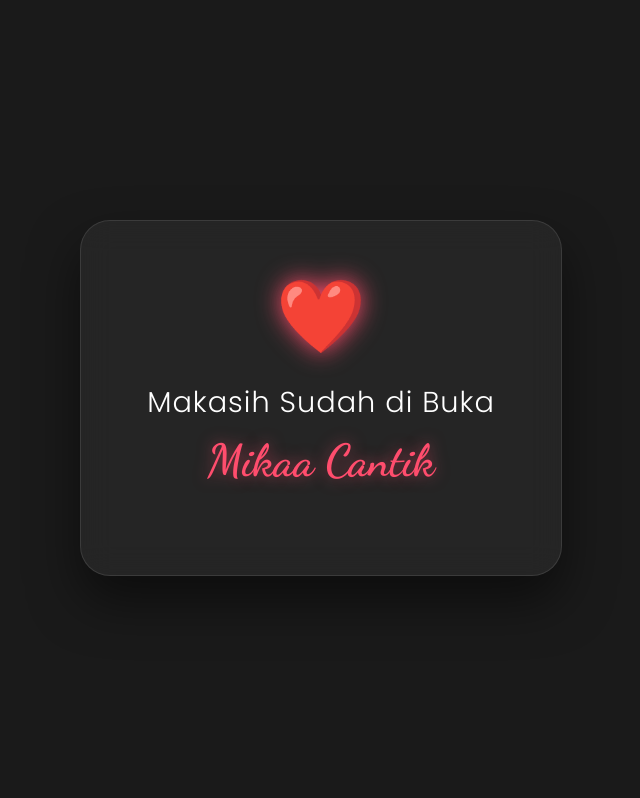
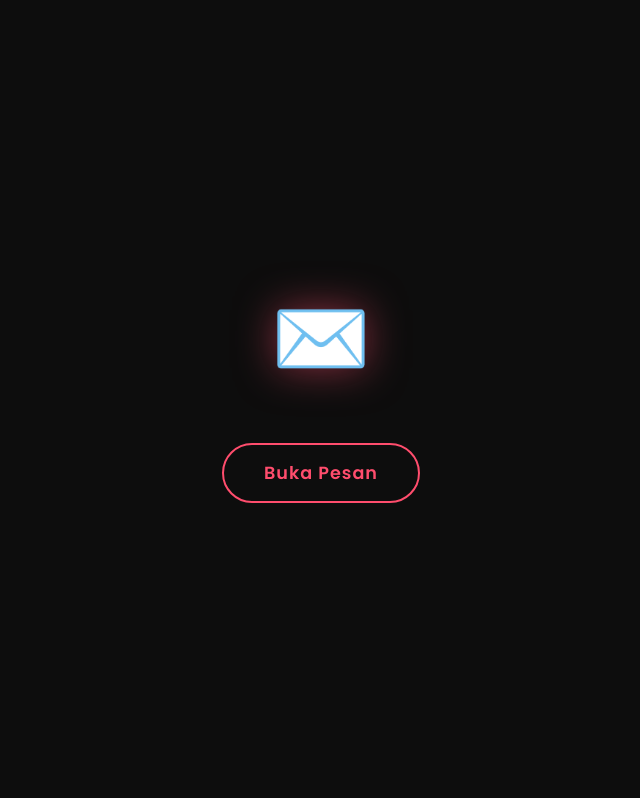
Before and after one commit to fadlys0513-boop/index.html, a plain HTML site: page index.html in a window 1280 px wide. Shown: the part 2-800 px from the top of the page, without its empty margins (319-959 px from the left). Drawn offline with Linux system fonts and the light colour scheme.

Commit message:
index.html

```diff
--- a/index.html
+++ b/index.html
@@ -2,147 +2,239 @@
 <html lang="id">
 <head>
     <meta charset="UTF-8">
-    <meta name="viewport" content="width=device-width, initial-scale=1.0">
-    <title>Untuk Mikaa Cantik</title>
-    <!-- Menggunakan font estetik dari Google Fonts -->
-    <link href="https://fonts.googleapis.com/css2?family=Dancing+Script:wght@700&family=Poppins:wght@300;600&display=swap" rel="stylesheet">
+    <meta name="viewport" content="width=device-width, initial-scale=1.0, maximum-scale=1.0, user-scalable=no">
+    <title>Special for Mikaa Cantik</title>
+    <!-- Font Estetik -->
+    <link href="https://fonts.googleapis.com/css2?family=Caveat:wght@700&family=Poppins:wght@300;400;600&display=swap" rel="stylesheet">
     <style>
         :root {
-            --primary: #ff4d6d;
-            --secondary: #ff85a1;
-            --bg: #1a1a1a;
+            --bg-color: #0d0d0d;
+            --card-bg: rgba(255, 255, 255, 0.05);
+            --text-color: #ffffff;
+            --accent-color: #ff4d6d; /* Merah Muda Romantis */
+            --sub-text: #cccccc;
+        }
+
+        * {
+            margin: 0; padding: 0; box-sizing: border-box;
+            -webkit-tap-highlight-color: transparent;
         }
 
         body, html {
-            margin: 0;
-            padding: 0;
-            width: 100%;
-            height: 100%;
+            width: 100%; height: 100%;
             font-family: 'Poppins', sans-serif;
-            background-color: var(--bg);
+            background-color: var(--bg-color);
             overflow: hidden;
-            display: flex;
-            justify-content: center;
-            align-items: center;
+            color: var(--text-color);
+            display: flex; justify-content: center; align-items: center;
         }
 
-        /* Background Gradient Animasi */
-        .gradient-bg {
-            position: fixed;
-            top: 0;
-            left: 0;
-            width: 100%;
-            height: 100%;
-            background: linear-gradient(45deg, #1a1a1a, #4a0e1c, #1a1a1a);
-            background-size: 400% 400%;
-            animation: gradientMove 10s ease infinite;
-            z-index: -1;
+        /* ----- Halaman Intro ----- */
+        #intro-page {
+            position: fixed; top: 0; left: 0; width: 100%; height: 100%;
+            background-color: var(--bg-color);
+            display: flex; flex-direction: column; justify-content: center; align-items: center;
+            z-index: 100;
+            transition: opacity 1s ease, visibility 1s;
         }
 
-        @keyframes gradientMove {
-            0% { background-position: 0% 50%; }
-            50% { background-position: 100% 50%; }
-            100% { background-position: 0% 50%; }
+        #intro-page.fade-out {
+            opacity: 0; visibility: hidden;
         }
 
-        /* Glassmorphism Card */
-        .card {
-            background: rgba(255, 255, 255, 0.05);
-            backdrop-filter: blur(15px);
-            -webkit-backdrop-filter: blur(15px);
-            border: 1px solid rgba(255, 255, 255, 0.1);
-            padding: 50px 40px;
-            border-radius: 30px;
-            text-align: center;
-            box-shadow: 0 25px 50px rgba(0, 0, 0, 0.5);
-            max-width: 400px;
-            width: 85%;
-            transform: translateY(30px);
-            opacity: 0;
-            animation: slideUp 1.2s ease forwards;
+        .envelope-icon {
+            font-size: 80px; color: var(--accent-color);
+            filter: drop-shadow(0 0 20px rgba(255, 77, 109, 0.5));
+            animation: float 2s infinite ease-in-out;
+            margin-bottom: 30px;
         }
 
-        @keyframes slideUp {
-            to { transform: translateY(0); opacity: 1; }
+        .open-btn {
+            background: transparent; border: 2px solid var(--accent-color);
+            color: var(--accent-color); padding: 15px 40px;
+            font-size: 1.1rem; font-weight: 600; border-radius: 50px;
+            cursor: pointer; transition: all 0.3s ease;
+            font-family: 'Poppins', sans-serif;
+            letter-spacing: 1px;
         }
 
-        .heart-main {
-            font-size: 60px;
-            filter: drop-shadow(0 0 10px var(--primary));
-            animation: beat 1s infinite alternate;
+        .open-btn:hover {
+            background: var(--accent-color); color: white;
+            box-shadow: 0 0 30px rgba(255, 77, 109, 0.6);
+            transform: scale(1.05);
+        }
+
+        /* ----- Halaman Utama ----- */
+        #main-page {
+            opacity: 0; transform: scale(0.9);
+            transition: all 1s ease 0.5s; /* Delay setelah intro fade out */
+            text-align: center; width: 90%; max-width: 400px;
+            z-index: 10;
+        }
+
+        #main-page.fade-in {
+            opacity: 1; transform: scale(1);
+        }
+
+        .heart-icon {
+            font-size: 60px; color: var(--accent-color);
+            filter: drop-shadow(0 0 15px var(--accent-color));
+            animation: beat 0.8s infinite alternate;
             margin-bottom: 20px;
         }
 
-        @keyframes beat {
-            to { transform: scale(1.2); }
+        h1.title {
+            font-size: 1.5rem; font-weight: 300;
+            margin-bottom: 10px; letter-spacing: 1px;
         }
 
-        h1 {
-            color: white;
-            font-size: 1.8rem;
-            margin-bottom: 10px;
-            font-weight: 300;
-            letter-spacing: 1px;
+        h2.name {
+            font-family: 'Caveat', cursive;
+            color: var(--accent-color); font-size: 3.5rem;
+            margin-bottom: 30px; line-height: 1;
+            text-shadow: 0 0 15px rgba(255, 77, 109, 0.4);
         }
 
-        h2 {
-            font-family: 'Dancing Script', cursive;
-            color: var(--primary);
-            font-size: 2.8rem;
-            margin-top: 0;
-            text-shadow: 0 0 15px rgba(255, 77, 109, 0.5);
+        /* Kotak Pesan Typing */
+        .message-box {
+            background: var(--card-bg);
+            backdrop-filter: blur(10px); -webkit-backdrop-filter: blur(10px);
+            border: 1px solid rgba(255, 255, 255, 0.1);
+            padding: 30px 20px; border-radius: 20px;
+            min-height: 150px; /* Jaga tinggi agar tidak melompat */
+            text-align: left; box-shadow: 0 15px 35px rgba(0,0,0,0.5);
         }
 
-        /* Particle Hati */
-        .particle {
-            position: absolute;
-            pointer-events: none;
-            animation: fly 3s linear forwards;
-            color: var(--primary);
+        #typing-text {
+            color: var(--sub-text); font-size: 1rem;
+            line-height: 1.8; font-weight: 400;
         }
 
-        @keyframes fly {
-            0% { transform: translateY(0) scale(1); opacity: 1; }
-            100% { transform: translateY(-100px) scale(0); opacity: 0; }
+        .cursor {
+            display: inline-block; width: 8px; background-color: var(--accent-color);
+            animation: blink 0.7s infinite; margin-left: 2px;
         }
+
+        /* ----- Animasi Keyframes ----- */
+        @keyframes float { 0%, 100% { transform: translateY(0); } 50% { transform: translateY(-15px); } }
+        @keyframes beat { to { transform: scale(1.15); } }
+        @keyframes blink { 50% { opacity: 0; } }
+        @keyframes fadeOut { to { opacity: 0; visibility: hidden; } }
+
+        /* ----- Partikel Hati Background ----- */
+        #heart-particles {
+            position: fixed; top: 0; left: 0; width: 100%; height: 100%;
+            z-index: 1; pointer-events: none;
+        }
+
+        .particle {
+            position: absolute; color: rgba(255, 77, 109, 0.2);
+            animation: fall linear infinite; pointer-events: none;
+        }
+
+        @keyframes fall {
+            to { transform: translateY(100vh) rotate(360deg); }
+        }
+
     </style>
 </head>
 <body>
 
-    <div class="gradient-bg"></div>
+    <!-- Latar Belakang Musik (Ganti URL dengan lagu pilihanmu) -->
+    <!-- Lagu contoh: Instrumental Romantis Halus -->
+    <audio id="bg-music" loop>
+        <source src="https://cdn.pixabay.com/audio/2022/05/27/audio_1303866657803734000.mp3" type="audio/mpeg">
+    </audio>
 
-    <div class="card">
-        <div class="heart-main">❤️</div>
-        <h1>Makasih Sudah di Buka</h1>
-        <h2>Mikaa Cantik</h2>
+    <!-- Partikel Hati -->
+    <div id="heart-particles"></div>
+
+    <!-- HALAMAN 1: INTRO (Surat Tutup) -->
+    <div id="intro-page">
+        <div class="envelope-icon">✉️</div>
+        <button class="open-btn" onclick="openMessage()">Buka Pesan</button>
+    </div>
+
+    <!-- HALAMAN 2: UTAMA (Surat Terbuka) -->
+    <div id="main-page">
+        <div class="heart-icon">❤️</div>
+        <h1 class="title">Makasih Sudah di Buka</h1>
+        <h2 class="name">Mikaa Cantik</h2>
+
+        <div class="message-box">
+            <p id="typing-text"></p><span class="cursor">&nbsp;</span>
+        </div>
     </div>
 
     <script>
-        // Efek partikel hati saat mouse bergerak atau layar disentuh
-        document.addEventListener('mousemove', function(e) {
-            createParticle(e.clientX, e.clientY);
-        });
+        // --- Konfigurasi Pesan ---
+        // Kamu bisa ubah teks di bawah ini sesukamu. Gunakan <br> untuk garis baru.
+        const pesanMikaa = "Cuma mau bilang...<br><br>Makasih ya, Mikaa, sudah hadir dan mewarnai hari-hariku.<br><br>Kamu itu spesial, dan aku bersyukur banget bisa kenal kamu.<br><br>Stay happy, stay healthy, and stay as amazing as you are.<br><br>P.S. Senyum terus ya hari ini! 😊❤️";
 
-        document.addEventListener('touchstart', function(e) {
-            createParticle(e.touches[0].clientX, e.touches[0].clientY);
-        });
+        // --- Fungsi Utama ---
+        function openMessage() {
+            // 1. Putar Musik
+            const music = document.getElementById('bg-music');
+            music.play().catch(error => {
+                // Autoplay sering diblokir browser, ini handlingnya
+                console.log("Musik diblokir browser. Butuh interaksi user.");
+            });
 
-        function createParticle(x, y) {
-            const particle = document.createElement('div');
-            particle.innerHTML = '❤️';
-            particle.className = 'particle';
-            particle.style.left = x + 'px';
-            particle.style.top = y + 'px';
+            // 2. Transisi Halaman
+            document.getElementById('intro-page').classList.add('fade-out');
+            document.getElementById('main-page').classList.add('fade-in');
 
-            const size = Math.random() * 20 + 10;
-            particle.style.fontSize = size + 'px';
+            // 3. Mulai Efek Mengetik (dengan delay sedikit)
+            setTimeout(startTyping, 1500);
+        }
 
-            document.body.appendChild(particle);
+        // --- Efek Mengetik (Typing Effect) ---
+        let index = 0;
+        const textElement = document.getElementById('typing-text');
 
-            setTimeout(() => {
-                particle.remove();
-            }, 2000);
+        function startTyping() {
+            if (index < pesanMikaa.length) {
+                // Cek jika karakter adalah HTML tag
+                if (pesanMikaa.substring(index, index + 4) === '<br>') {
+                    textElement.innerHTML += '<br>';
+                    index += 4;
+                } else {
+                    textElement.innerHTML += pesanMikaa.charAt(index);
+                    index++;
+                }
+                // Kecepatan mengetik (semakin kecil semakin cepat)
+                setTimeout(startTyping, 50);
+            } else {
+                // Selesai mengetik, hilangkan kursor
+                document.querySelector('.cursor').style.display = 'none';
+            }
         }
+
+        // --- Efek Hujan Hati (Background Particles) ---
+        function createParticles() {
+            const container = document.getElementById('heart-particles');
+            const heartTypes = ['❤️', '💖', '🌸', '✨'];
+
+            // Buat 50 partikel
+            for (let i = 0; i < 50; i++) {
+                const particle = document.createElement('div');
+                particle.className = 'particle';
+                particle.innerHTML = heartTypes[Math.floor(Math.random() * heartTypes.length)];
+
+                // Posisi & Animasi Acak
+                particle.style.left = Math.random() * 100 + 'vw';
+                particle.style.fontSize = (Math.random() * 15 + 10) + 'px'; // 10px - 25px
+                particle.style.animationDuration = (Math.random() * 3 + 2) + 's'; // 2s - 5s
+                particle.style.animationDelay = (Math.random() * 5) + 's';
+                particle.style.opacity = Math.random() * 0.5 + 0.1; // Sedikit transparan
+
+                container.appendChild(particle);
+            }
+        }
+
+        // Jalankan partikel saat halaman dimuat
+        window.onload = createParticles;
+
     </script>
 </body>
 </html>
```
